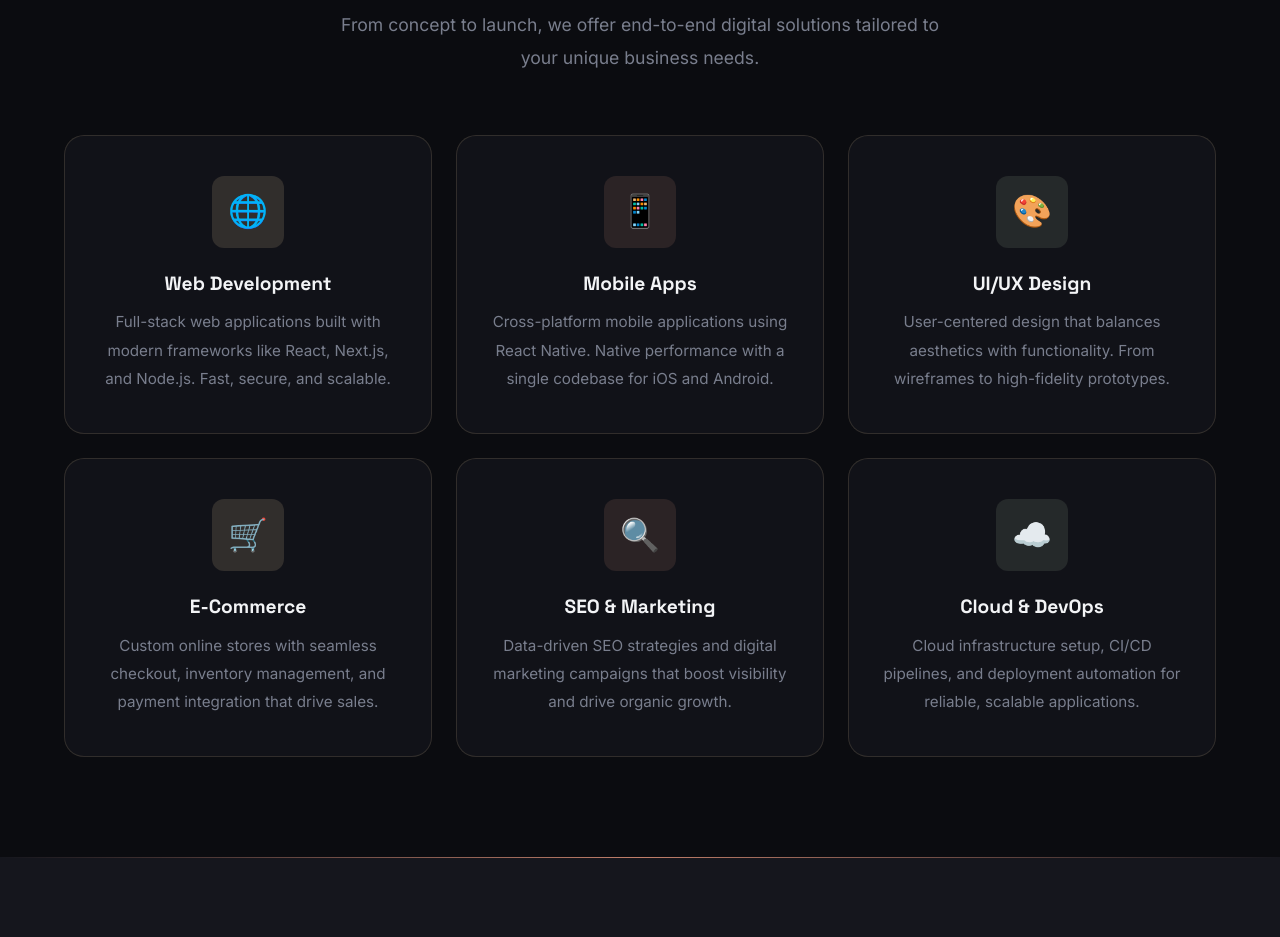
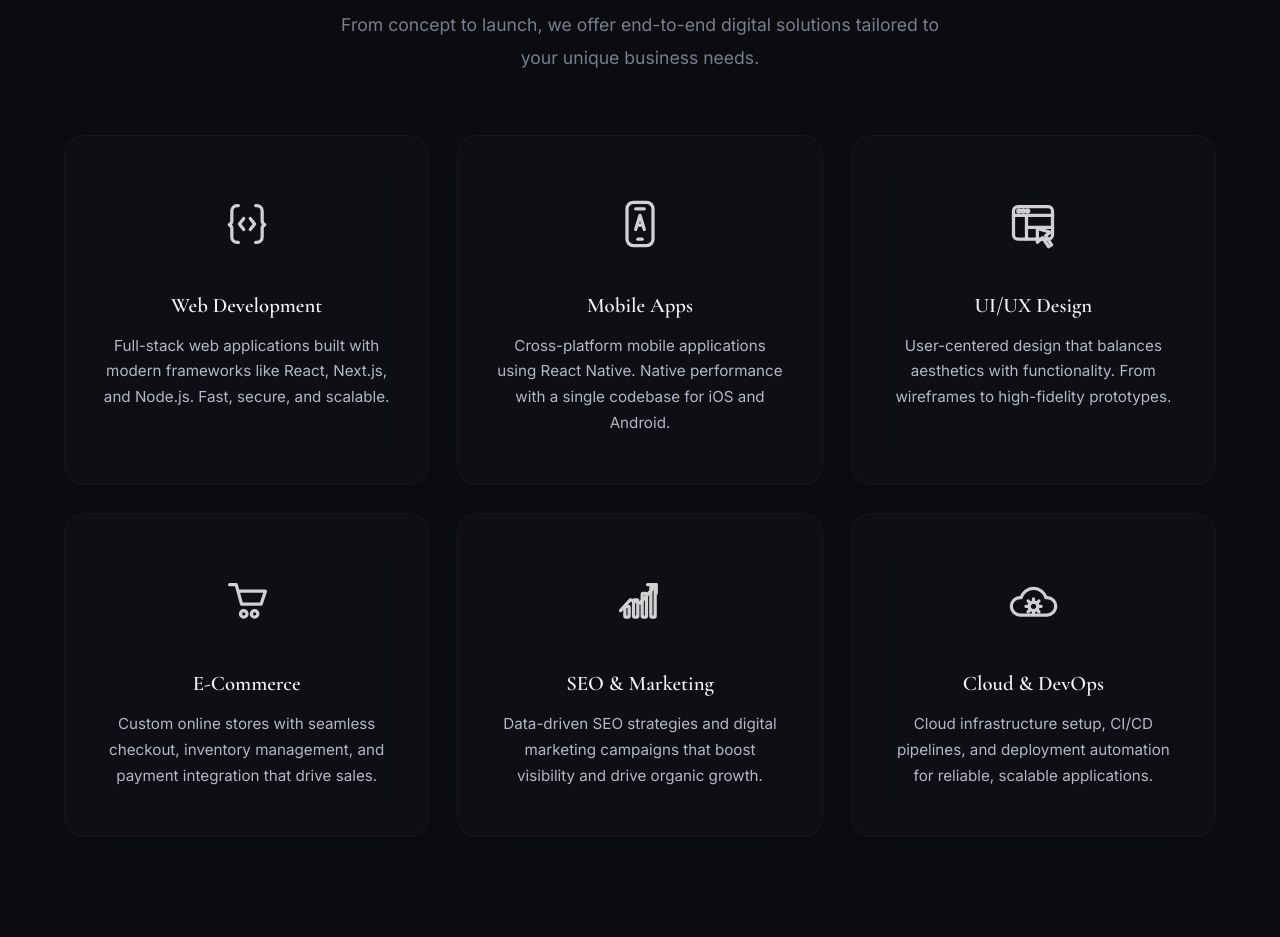
Before and after one commit to builtwithpurpose/built-with-purpose, a React (Vite) app in the folder client/: page / in a window 1280 px wide. Shown: the part 1860-2797 px from the top of the page. Built offline with nearby package versions, Linux system fonts and the light colour scheme.

Commit message:
services card changes

```diff
--- a/client/src/App.css
+++ b/client/src/App.css
@@ -509,46 +509,100 @@
 .services-grid {
   display: grid;
   grid-template-columns: repeat(3, 1fr);
-  gap: 24px;
+  gap: 28px;
 }
 
 .service-card {
-  padding: 40px 32px;
+  background: rgba(21, 22, 29, 0.4);
+  border: 1px solid rgba(255, 255, 255, 0.03);
+  border-radius: var(--radius-lg);
+  padding: 48px 36px;
   text-align: center;
   cursor: default;
+  position: relative;
+  overflow: hidden;
+  display: flex;
+  flex-direction: column;
+  align-items: center;
+  transition: all 0.45s cubic-bezier(0.16, 1, 0.3, 1);
+}
+
+.service-card::after {
+  content: '';
+  position: absolute;
+  inset: 0;
+  border-radius: inherit;
+  background: radial-gradient(circle at 50% 50%, rgba(var(--theme-rgb), 0.06) 0%, transparent 70%);
+  opacity: 0;
+  transition: opacity 0.45s ease;
+  pointer-events: none;
+  z-index: 0;
+}
+
+.service-card * {
+  position: relative;
+  z-index: 1;
+}
+
+.service-card:hover {
+  transform: translateY(-8px);
+  border-color: rgba(var(--theme-rgb), 0.35);
+  box-shadow:
+    0 20px 40px -15px rgba(0, 0, 0, 0.8),
+    0 0 30px rgba(var(--theme-rgb), 0.1);
+  background: rgba(var(--theme-rgb), 0.015);
 }
 
 .service-card .service-icon {
-  width: 72px;
-  height: 72px;
-  margin: 0 auto 24px;
-  border-radius: var(--radius-md);
+  width: 80px;
+  height: 80px;
+  margin: 0 auto 28px;
   display: flex;
   align-items: center;
   justify-content: center;
-  font-size: 2rem;
-  transition: var(--transition-normal);
+  background: transparent !important;
+  transition: transform 0.45s cubic-bezier(0.175, 0.885, 0.32, 1.275);
 }
 
-.service-card:nth-child(1) .service-icon { background: rgba(var(--primary-rgb), 0.15); }
-.service-card:nth-child(2) .service-icon { background: rgba(var(--secondary-rgb), 0.15); }
-.service-card:nth-child(3) .service-icon { background: rgba(var(--accent-rgb), 0.15); }
-.service-card:nth-child(4) .service-icon { background: rgba(var(--primary-rgb), 0.15); }
-.service-card:nth-child(5) .service-icon { background: rgba(var(--secondary-rgb), 0.15); }
-.service-card:nth-child(6) .service-icon { background: rgba(var(--accent-rgb), 0.15); }
+.service-card .service-icon svg {
+  width: 52px;
+  height: 52px;
+  color: var(--text-primary);
+  opacity: 0.85;
+  transition: all 0.4s ease;
+}
 
 .service-card:hover .service-icon {
-  transform: scale(1.1);
+  transform: translateY(-4px) scale(1.08);
+}
+
+.service-card:hover .service-icon svg {
+  color: rgb(var(--theme-rgb));
+  opacity: 1;
+  filter: drop-shadow(0 0 10px rgba(var(--theme-rgb), 0.6));
 }
 
 .service-card h3 {
-  margin-bottom: 12px;
-  font-size: 1.2rem;
+  margin-bottom: 14px;
+  font-size: 1.3rem;
+  font-weight: 600;
+  color: var(--text-primary);
+  transition: color 0.3s ease;
+}
+
+.service-card:hover h3 {
+  color: rgb(var(--theme-rgb));
 }
 
 .service-card p {
   font-size: 0.95rem;
-  color: var(--text-muted);
+  line-height: 1.7;
+  color: var(--text-secondary);
+  transition: color 0.3s ease;
+}
+
+.service-card:hover p {
+  color: var(--text-primary);
 }
 
 /* ===== PORTFOLIO ===== */
--- a/client/src/components/Services.jsx
+++ b/client/src/components/Services.jsx
@@ -1,34 +1,87 @@
 const Services = () => {
   const services = [
     {
-      icon: '🌐',
+      icon: (
+        <svg viewBox="0 0 24 24" fill="none" stroke="currentColor" strokeWidth="1.5" strokeLinecap="round" strokeLinejoin="round">
+          <path d="M8 3.5H7.5C6.1 3.5 5 4.6 5 6v4.5c0 .8-.5 1.5-1.2 1.8.7.3 1.2 1 1.2 1.8V18c0 1.4 1.1 2.5 2.5 2.5H8" />
+          <path d="M16 3.5h.5c1.4 0 2.5 1.1 2.5 2.5v4.5c0 .8.5 1.5 1.2 1.8-.7.3-1.2 1-1.2 1.8V18c0 1.4-1.1 2.5-2.5 2.5H16" />
+          <path d="M10.5 9.5L8.5 12l2 2.5" />
+          <path d="M13.5 9.5l2 2.5-2 2.5" />
+        </svg>
+      ),
       title: 'Web Development',
       description: 'Full-stack web applications built with modern frameworks like React, Next.js, and Node.js. Fast, secure, and scalable.',
+      themeRgb: '230, 199, 156', // Champagne Gold
     },
     {
-      icon: '📱',
+      icon: (
+        <svg viewBox="0 0 24 24" fill="none" stroke="currentColor" strokeWidth="1.5" strokeLinecap="round" strokeLinejoin="round">
+          <rect x="6" y="2" width="12" height="20" rx="3" />
+          <path d="M10 5h4" />
+          <path d="M11 19h2" />
+          <path d="M10 14.5l2-6.5 2 6.5" />
+          <path d="M10.8 12.5h2.4" />
+        </svg>
+      ),
       title: 'Mobile Apps',
       description: 'Cross-platform mobile applications using React Native. Native performance with a single codebase for iOS and Android.',
+      themeRgb: '193, 127, 106', // Warm Terracotta / Rust
     },
     {
-      icon: '🎨',
+      icon: (
+        <svg viewBox="0 0 24 24" fill="none" stroke="currentColor" strokeWidth="1.5" strokeLinecap="round" strokeLinejoin="round">
+          <rect x="3" y="4" width="18" height="15" rx="2" />
+          <path d="M3 8h18" />
+          <circle cx="5.5" cy="6" r="0.5" fill="currentColor" />
+          <circle cx="7.5" cy="6" r="0.5" fill="currentColor" />
+          <circle cx="9.5" cy="6" r="0.5" fill="currentColor" />
+          <path d="M9 8v11" />
+          <path d="M9 13.5h12" />
+          <path d="M14 14l6 1.8-2.2 1.6 2.8 4.2-1.4 0.9-2.8-4.2-2.4 2.1z" />
+        </svg>
+      ),
       title: 'UI/UX Design',
       description: 'User-centered design that balances aesthetics with functionality. From wireframes to high-fidelity prototypes.',
+      themeRgb: '153, 169, 143', // Sage Green
     },
     {
-      icon: '🛒',
+      icon: (
+        <svg viewBox="0 0 24 24" fill="none" stroke="currentColor" strokeWidth="1.5" strokeLinecap="round" strokeLinejoin="round">
+          <path d="M4 4h3l2.5 9h9l2-6H8.2" />
+          <circle cx="10.5" cy="17.5" r="1.5" />
+          <circle cx="15.5" cy="17.5" r="1.5" />
+        </svg>
+      ),
       title: 'E-Commerce',
       description: 'Custom online stores with seamless checkout, inventory management, and payment integration that drive sales.',
+      themeRgb: '230, 199, 156', // Champagne Gold
     },
     {
-      icon: '🔍',
+      icon: (
+        <svg viewBox="0 0 24 24" fill="none" stroke="currentColor" strokeWidth="1.5" strokeLinecap="round" strokeLinejoin="round">
+          <rect x="5" y="14" width="2" height="5" rx="0.5" />
+          <rect x="9" y="11" width="2" height="8" rx="0.5" />
+          <rect x="13" y="8" width="2" height="11" rx="0.5" />
+          <rect x="17" y="5" width="2" height="14" rx="0.5" />
+          <path d="M3 16l4.5-5 4.5 1.5 7.5-8.5" />
+          <path d="M15.5 4h4v4" />
+        </svg>
+      ),
       title: 'SEO & Marketing',
       description: 'Data-driven SEO strategies and digital marketing campaigns that boost visibility and drive organic growth.',
+      themeRgb: '193, 127, 106', // Warm Terracotta / Rust
     },
     {
-      icon: '☁️',
+      icon: (
+        <svg viewBox="0 0 24 24" fill="none" stroke="currentColor" strokeWidth="1.5" strokeLinecap="round" strokeLinejoin="round">
+          <path d="M6 18a4 4 0 0 1 0-8h.5a6 6 0 0 1 11.5 0h.5a4 4 0 0 1 0 8z" />
+          <circle cx="12.25" cy="14" r="2" />
+          <path d="M12.25 10.5v1.5M12.25 16v1.5M8.75 14h1.5M14.25 14h1.5M9.75 11.5l1.06 1.06M13.69 15.44l1.06 1.06M9.75 16.5l1.06-1.06M13.69 12.56l1.06-1.06" />
+        </svg>
+      ),
       title: 'Cloud & DevOps',
       description: 'Cloud infrastructure setup, CI/CD pipelines, and deployment automation for reliable, scalable applications.',
+      themeRgb: '153, 169, 143', // Sage Green
     },
   ];
 
@@ -48,7 +101,11 @@ const Services = () => {
 
         <div className="services-grid">
           {services.map((service, index) => (
-            <div className="glass-card service-card" key={index}>
+            <div
+              className="glass-card service-card"
+              key={index}
+              style={{ '--theme-rgb': service.themeRgb }}
+            >
               <div className="service-icon">{service.icon}</div>
               <h3>{service.title}</h3>
               <p>{service.description}</p>
--- a/client/src/index.css
+++ b/client/src/index.css
@@ -3,31 +3,39 @@
 /* ===== CSS VARIABLES ===== */
 :root {
   /* Colors */
-  --primary: #E6C79C;         /* Champagne Gold */
+  --primary: #E6C79C;
+  /* Champagne Gold */
   --primary-light: #F3DFBF;
   --primary-dark: #C79F6E;
   --primary-rgb: 230, 199, 156;
 
-  --secondary: #C17F6A;       /* Warm Terracotta / Rust */
+  --secondary: #C17F6A;
+  /* Warm Terracotta / Rust */
   --secondary-light: #D29886;
   --secondary-dark: #A56450;
   --secondary-rgb: 193, 127, 106;
 
-  --accent: #99A98F;          /* Sage Green */
+  --accent: #99A98F;
+  /* Sage Green */
   --accent-light: #B2C8AD;
   --accent-rgb: 153, 169, 143;
 
   /* Backgrounds */
-  --bg-dark: #0B0C10;         /* Obsidian Noir */
+  --bg-dark: #0B0C10;
+  /* Obsidian Noir */
   --bg-dark-rgb: 11, 12, 16;
-  --bg-card: #15161D;         /* Charcoal Card */
+  --bg-card: #15161D;
+  /* Charcoal Card */
   --bg-card-hover: #1E2028;
   --bg-glass: rgba(21, 22, 29, 0.7);
 
   /* Text */
-  --text-primary: #F3F4F6;    /* Cool Platinum */
-  --text-secondary: #B4B8C5;  /* Slate Silver */
-  --text-muted: #797E8D;      /* Muted Slate */
+  --text-primary: #F3F4F6;
+  /* Cool Platinum */
+  --text-secondary: #B4B8C5;
+  /* Slate Silver */
+  --text-muted: #797E8D;
+  /* Muted Slate */
 
   /* Borders */
   --border-color: rgba(var(--primary-rgb), 0.15);
@@ -65,7 +73,9 @@
 }
 
 /* ===== RESET & BASE ===== */
-*, *::before, *::after {
+*,
+*::before,
+*::after {
   margin: 0;
   padding: 0;
   box-sizing: border-box;
@@ -87,7 +97,8 @@ body {
 }
 
 /* ===== TYPOGRAPHY ===== */
-h1, h2 {
+h1,
+h2 {
   font-family: 'Cormorant Garamond', serif;
   font-weight: 500;
   line-height: 1.1;
@@ -95,17 +106,31 @@ h1, h2 {
   letter-spacing: -0.5px;
 }
 
-h3, h4, h5, h6 {
-  font-family: 'Space Grotesk', sans-serif;
+h3,
+h4,
+h5,
+h6 {
+  font-family: 'Cormorant Garamond', serif;
   font-weight: 600;
   line-height: 1.3;
   color: var(--text-primary);
 }
 
-h1 { font-size: clamp(2.8rem, 6vw, 5rem); }
-h2 { font-size: clamp(2.2rem, 5vw, 3.6rem); }
-h3 { font-size: clamp(1.3rem, 2.5vw, 1.75rem); }
-h4 { font-size: 1.25rem; }
+h1 {
+  font-size: clamp(2.8rem, 6vw, 5rem);
+}
+
+h2 {
+  font-size: clamp(2.2rem, 5vw, 3.6rem);
+}
+
+h3 {
+  font-size: clamp(1.3rem, 2.5vw, 1.75rem);
+}
+
+h4 {
+  font-size: 1.25rem;
+}
 
 p {
   color: var(--text-secondary);
@@ -209,7 +234,7 @@ a {
   left: -100%;
   width: 100%;
   height: 100%;
-  background: linear-gradient(90deg, transparent, rgba(255,255,255,0.15), transparent);
+  background: linear-gradient(90deg, transparent, rgba(255, 255, 255, 0.15), transparent);
   transition: 0.5s;
 }
 
@@ -263,6 +288,7 @@ a {
     opacity: 0;
     transform: translateY(30px);
   }
+
   to {
     opacity: 1;
     transform: translateY(0);
@@ -274,6 +300,7 @@ a {
     opacity: 0;
     transform: translateY(-30px);
   }
+
   to {
     opacity: 1;
     transform: translateY(0);
@@ -281,29 +308,61 @@ a {
 }
 
 @keyframes fadeIn {
-  from { opacity: 0; }
-  to { opacity: 1; }
+  from {
+    opacity: 0;
+  }
+
+  to {
+    opacity: 1;
+  }
 }
 
 @keyframes float {
-  0%, 100% { transform: translateY(0); }
-  50% { transform: translateY(-20px); }
+
+  0%,
+  100% {
+    transform: translateY(0);
+  }
+
+  50% {
+    transform: translateY(-20px);
+  }
 }
 
 @keyframes pulse-glow {
-  0%, 100% { box-shadow: 0 0 20px rgba(108, 60, 225, 0.3); }
-  50% { box-shadow: 0 0 40px rgba(108, 60, 225, 0.6); }
+
+  0%,
+  100% {
+    box-shadow: 0 0 20px rgba(108, 60, 225, 0.3);
+  }
+
+  50% {
+    box-shadow: 0 0 40px rgba(108, 60, 225, 0.6);
+  }
 }
 
 @keyframes gradient-shift {
-  0% { background-position: 0% 50%; }
-  50% { background-position: 100% 50%; }
-  100% { background-position: 0% 50%; }
+  0% {
+    background-position: 0% 50%;
+  }
+
+  50% {
+    background-position: 100% 50%;
+  }
+
+  100% {
+    background-position: 0% 50%;
+  }
 }
 
 @keyframes spin-slow {
-  from { transform: rotate(0deg); }
-  to { transform: rotate(360deg); }
+  from {
+    transform: rotate(0deg);
+  }
+
+  to {
+    transform: rotate(360deg);
+  }
 }
 
 @keyframes slideInLeft {
@@ -311,6 +370,7 @@ a {
     opacity: 0;
     transform: translateX(-50px);
   }
+
   to {
     opacity: 1;
     transform: translateX(0);
@@ -322,6 +382,7 @@ a {
     opacity: 0;
     transform: translateX(50px);
   }
+
   to {
     opacity: 1;
     transform: translateX(0);
```
